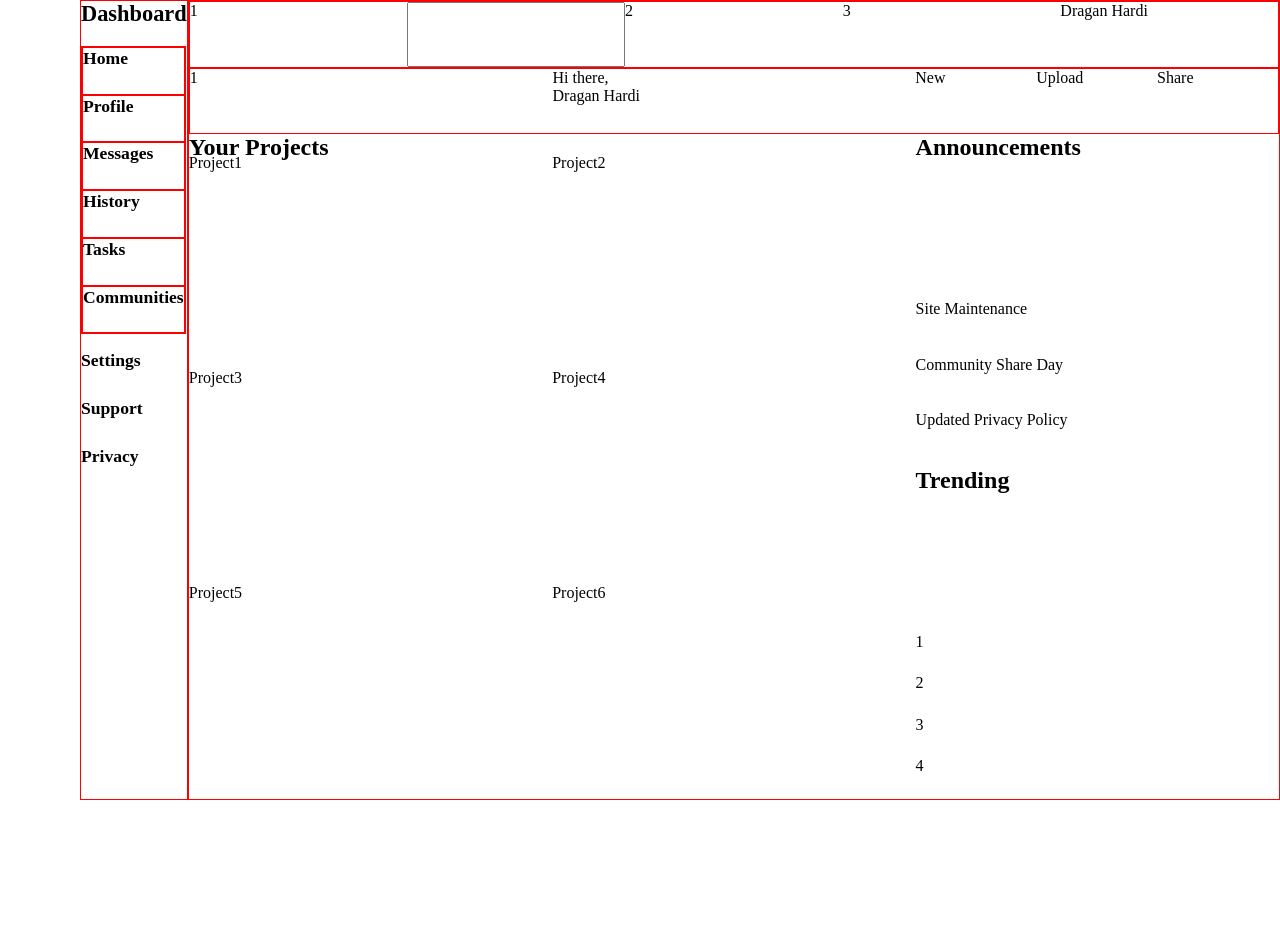
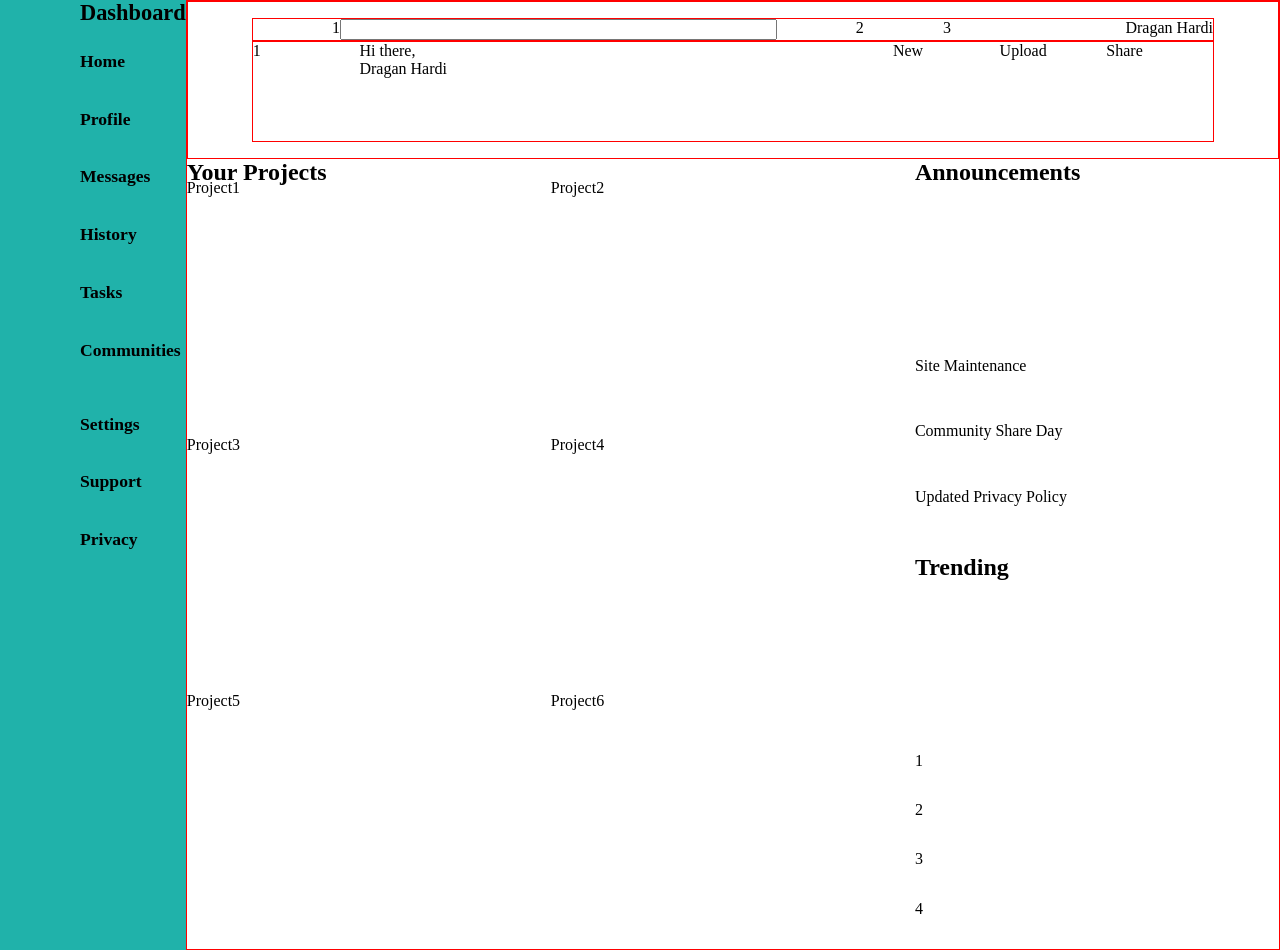
Before and after one commit to Lucidifier/TOP-admin_dashboard, a plain HTML site: page index.html in a window 1280 px wide. Before the commit the page ends 800 px from the top, so only its background shows below. Drawn offline with Linux system fonts and the light colour scheme.

Commit message:
edit header

```diff
--- a/index.html
+++ b/index.html
@@ -8,16 +8,16 @@
 </head>
 <body>
   <div class="container">
-    <div class="header_main">
-    <header class="header">
-      <div class="header_row_1">
+    <div class="header_main test">
+    <header class="header test">
+      <div class="header_row_1 test ">
         <p>1</p>
         <input type="search">
         <p>2</p>
         <p>3</p>
         <p>Dragan Hardi</p>
       </div>
-      <div class="header_row_2">
+      <div class="header_row_2 test">
        <p>1</p>
        <div class="user_welcome">
         <p>Hi there,</p>
--- a/styles.css
+++ b/styles.css
@@ -43,7 +43,6 @@ body {
 }
 
 .container > * {
-  border: 1px solid red;
 }
 
 .header_main {
@@ -54,20 +53,27 @@ body {
 
 .header {
   display: grid;
-  grid-template-rows: 1fr 1fr;
+  grid-template-rows: 1fr 3fr;
 }
 
 .header_row_1 {
-  border: 1px solid red;
   display: grid;
-  grid-template-columns: repeat(5,1fr);
+  grid-template-columns: 1fr 5fr 1fr 1fr 3fr;
+  margin-left: 4rem;
+  margin-top: 1rem;
+  margin-right: 4rem;
+}
 
+.header_row_1 > p {
+  justify-self: end;
 }
 
 .header_row_2 {
-  border: 1px solid red;
   display: grid;
-  grid-template-columns: 1fr 1fr 1fr;
+  grid-template-columns: 1fr 5fr 3fr;
+  margin-left: 4rem;
+  margin-bottom: 1rem;
+  margin-right: 4rem;
 }
 
 .action_bar {
@@ -124,28 +130,31 @@ body {
   justify-content: start;
   gap: 1rem;
   justify-items: start;
-  margin-left: 5rem;
   font-size: var(--font-medium);
   font-weight: bold;
+  background-color: lightseagreen;
 }
 
 .navbar > p {
-  font-size: var(--font-big)
+  font-size: var(--font-big);
+  margin-left: 5rem;
 }
 
 .navbar_1 {
   display: grid;
   grid-template-columns: 1fr;
   grid-template-rows: repeat(6,1fr);
-  border: 1px solid red;
-}
-
-.navbar_1 p {
-  border: 1px solid red;
+  margin-left: 5rem;
 }
 
 .navbar_2 {
   display: grid;
   grid-template-columns: 1fr;
   grid-template-rows: repeat(3,1fr);
+  margin-left: 5rem;
 }
+
+
+.test {
+  border: 1px solid red;
+}
```
